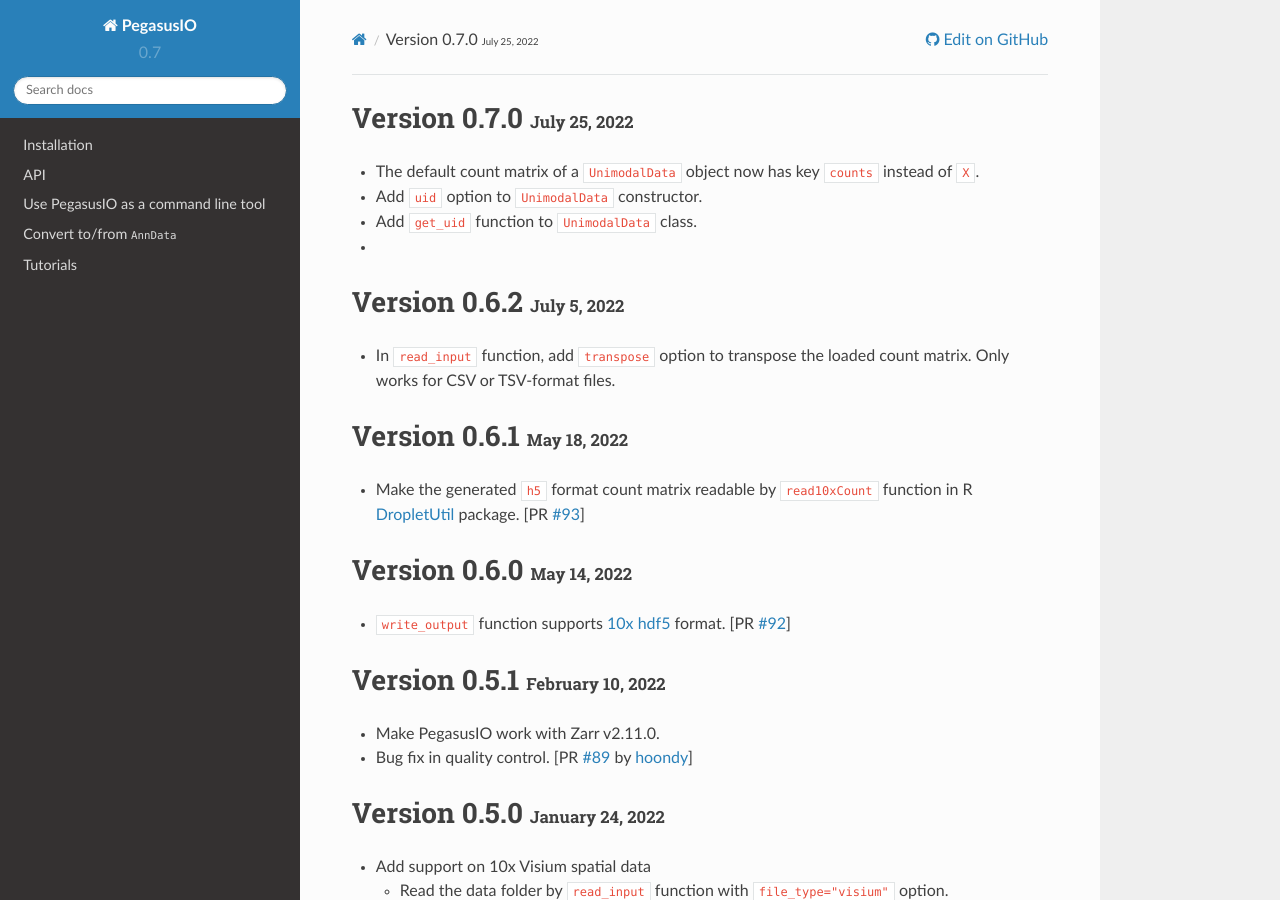
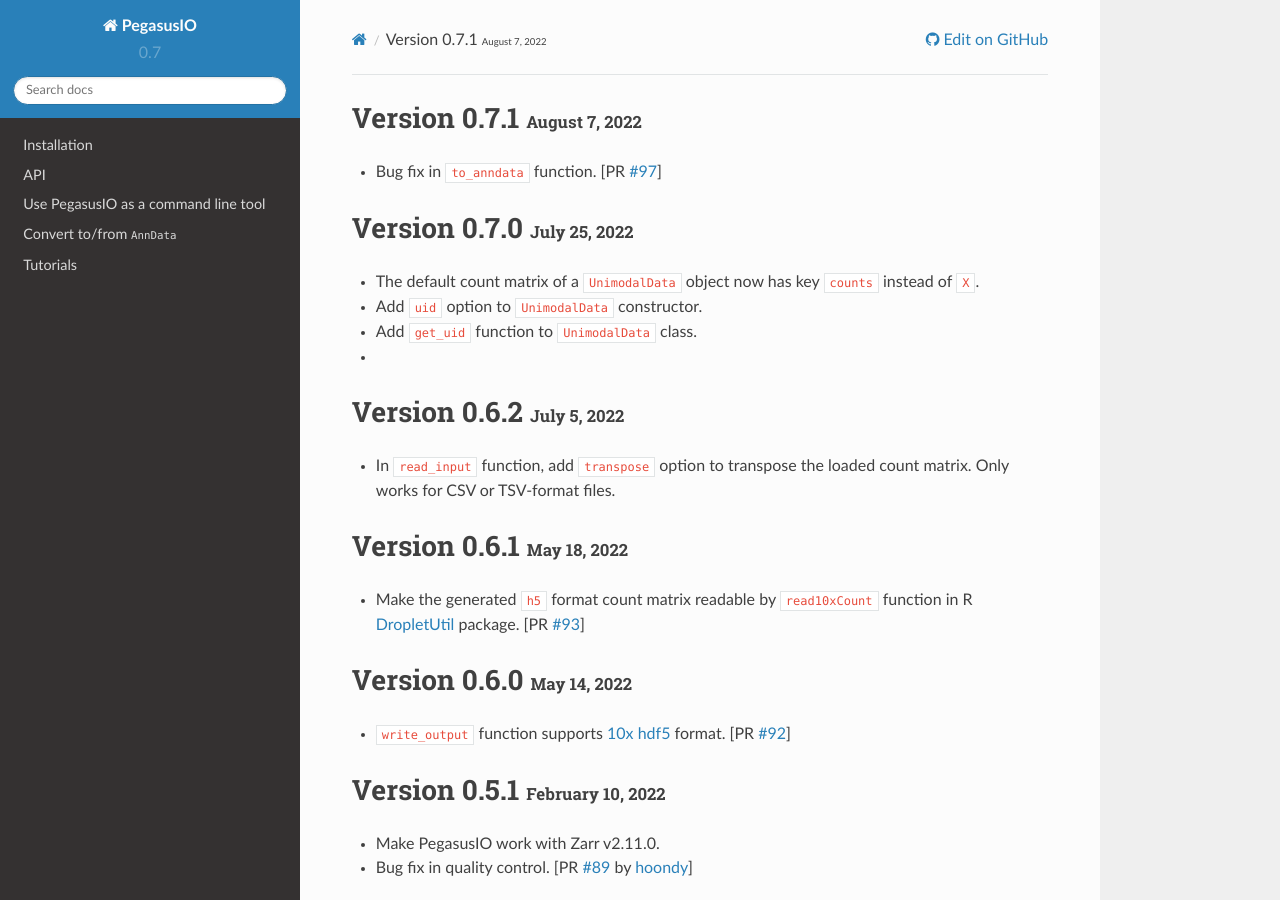
Before and after one commit to lilab-bcb/pegasusio, a Sphinx documentation site: the page built from docs/release_notes.rst, in a window 1280 px wide and 900 px high. Built offline with Sphinx 7.4.7 and the Read the Docs theme 2.0.0, drawn with Linux system fonts in a browser that asks for light colours; formulas are drawn with MathJax 3.

Commit message:
update docs

```diff
--- a/docs/release_notes.rst
+++ b/docs/release_notes.rst
@@ -1,4 +1,9 @@
 .. role:: small
+
+Version 0.7.1 :small:`August 7, 2022`
+-------------------------------------
+
+- Bug fix in ``to_anndata`` function. [PR `#97 <https://github.com/lilab-bcb/pegasusio/pull/97>`_]
 
 Version 0.7.0 :small:`July 25, 2022`
 -------------------------------------
```
